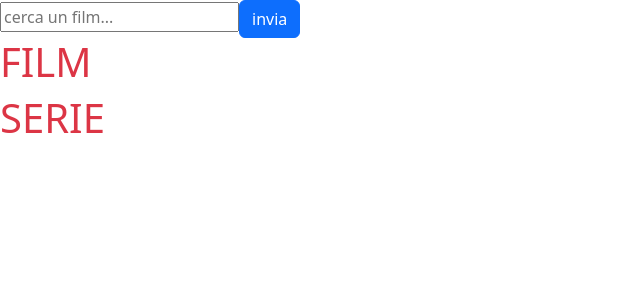
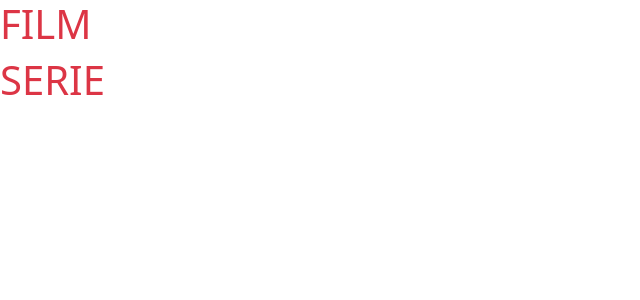
Before and after one commit to Antonio-Italiano/vite-boolflix, a Vue app: page / in a window 1280 px wide. Shown: the top 300 px of the page, without its empty margins (0-640 px from the left). Built offline with nearby package versions, Linux system fonts and the light colour scheme.

Commit message:
Added icon BaseSearch

```diff
--- a/src/components/BaseSearch.vue
+++ b/src/components/BaseSearch.vue
@@ -3,25 +3,36 @@ export default {
     name: 'BaseSearch',
     data() {
         return {
-
             term: '',
+            asClicked: false,
         }
     },
     props: {
         placeholder: String
     },
-    emits: ['change-term', 'form-submit']
+    emits: ['change-term', 'form-submit'],
+    methods: {
+        changeParam() {
+            this.asClicked = !this.asClicked;
+            this.term = '';
+        }
+    }
 }
 </script>
 
 <template>
-    <form class="" @submit.prevent="$emit('form-submit')">
-        <input v-model.trim="term" type="text" :placeholder="placeholder || 'cerca'"
-            @keyup="$emit('change-term', term)">
-        <button class="btn btn-primary">invia</button>
+    <div v-if="!asClicked" class="search" @click="changeParam">
+        <font-awesome-icon class="text-white cursore" icon="fa-solid fa-magnifying-glass" />
+    </div>
+
+    <form v-if="asClicked" class="" @submit.prevent="$emit('form-submit')">
+        <input v-model.trim="term" type="text" :placeholder="placeholder || 'cerca'" @keyup="$emit('change-term', term)"
+            @keyup.enter="changeParam">
     </form>
 </template>
 
-<style>
-
+<style lang="scss" scoped>
+.search {
+    cursor: pointer;
+}
 </style>
```
